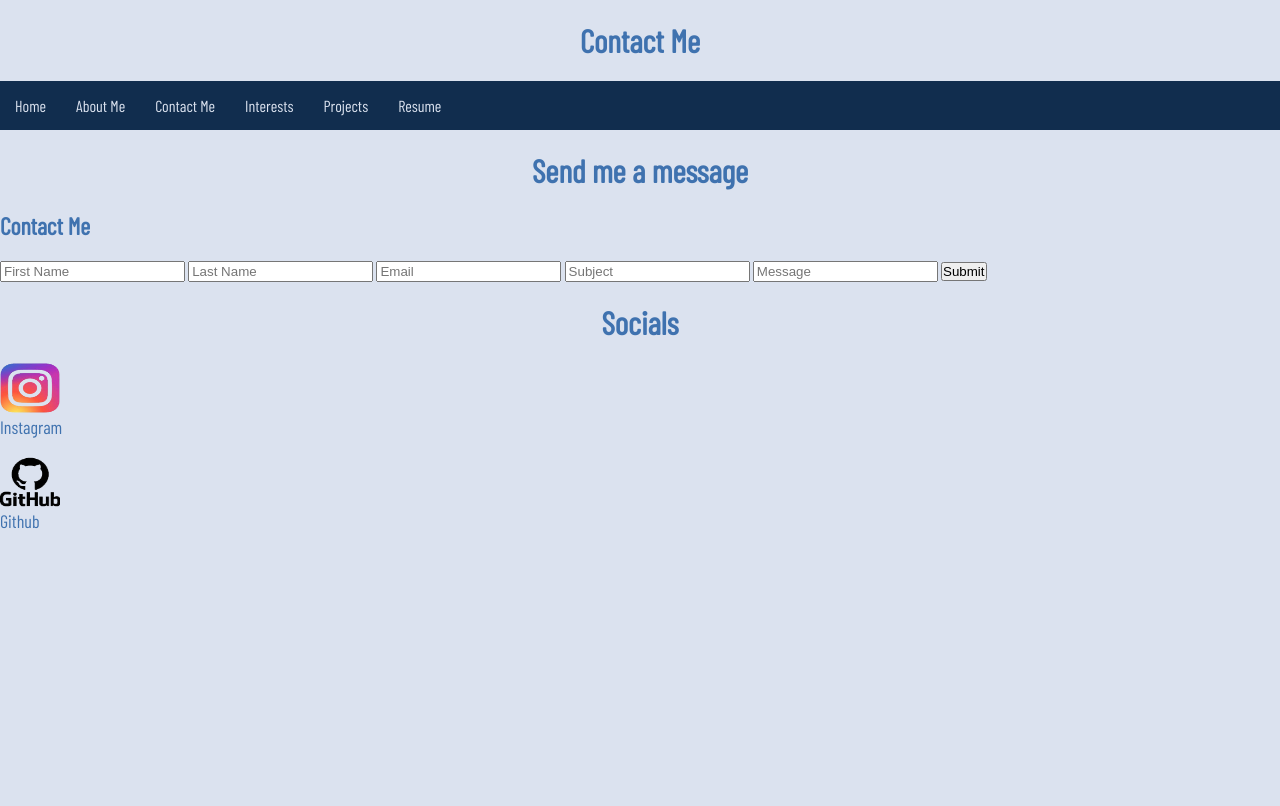
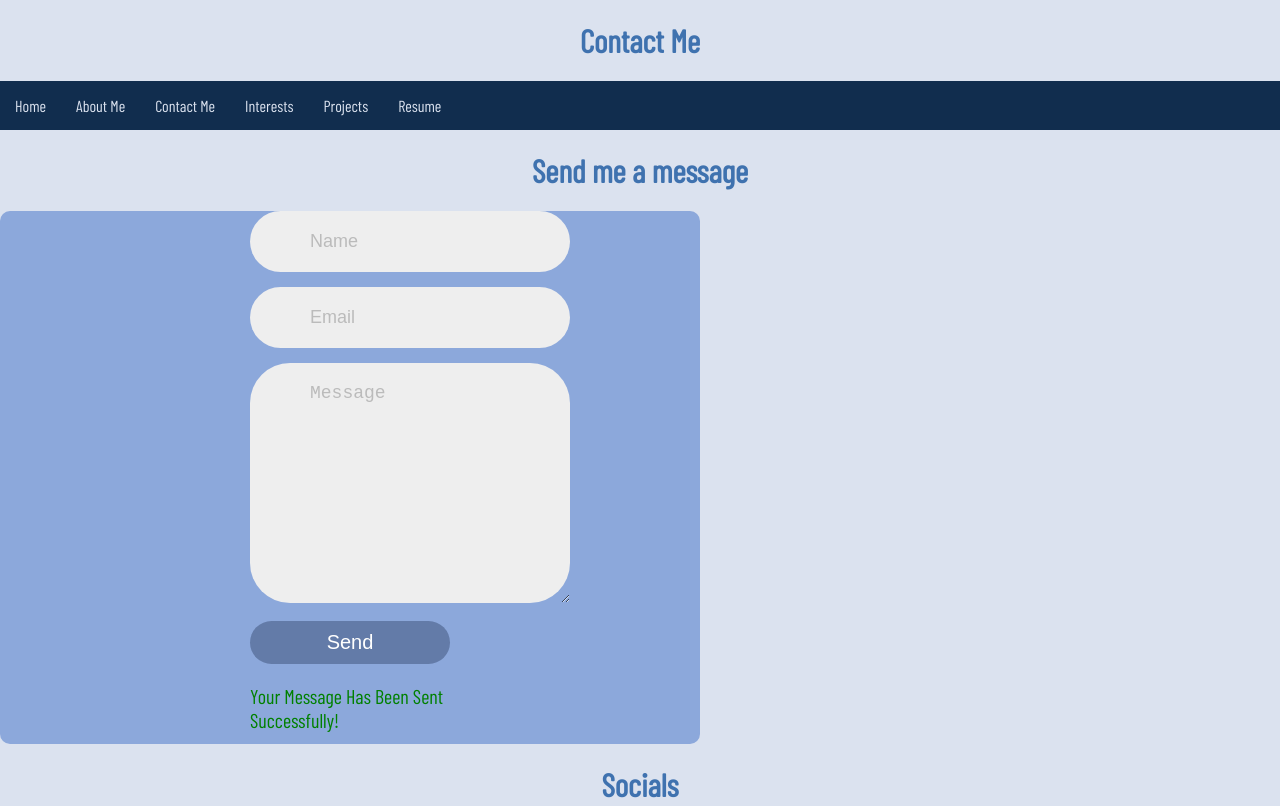
Before and after one commit to Unhabit/unhabit.github.io, a plain HTML site: page contact_me.html in a window 1280 px wide. Shown: the top 806 px of the page. Drawn offline with nearby package versions, Linux system fonts and the light colour scheme.

Commit message:
contact me thing

```diff
--- a/contact_me.html
+++ b/contact_me.html
@@ -1,5 +1,6 @@
 <!DOCTYPE html>
 <html lang="en">
+
 <head>
     <meta charset="UTF-8">
     <meta http-equiv="X-UA-Compatible" content="IE=edge">
@@ -7,6 +8,7 @@
     <title>Contact Me</title>
     <link rel="stylesheet" href="styles.css">
 </head>
+
 <body>
     <h1>Contact Me</h1>
     <nav class="navbar">
@@ -21,24 +23,43 @@
     </nav>
 </body>
 <h1>Send me a message</h1>
-<form action="#" method="post">
-    <h2>Contact Me</h2>
-    <input type="text" name="first_name" placeholder="First Name" required>
-    <input type="text" name="last_name" placeholder="Last Name" required>
-    <input type="email" name="email" placeholder="Email" required>
-    <input type="text" name="subject" placeholder="Subject" required>
-    <input type="text" name="text box" placeholder="Message" required>
-    <button type="submit">Submit</button>
-    </form>
+
+<body>
+    <div class="container">
+        <div class="box">
+            <div class="name">
+                <i class="fas fa-user"></i>
+                <input type="text" placeholder="Name" id="Name">
+            </div>
+            <div class="email">
+                <i class="fas fa-envelope"></i>
+                <input type="text" placeholder="Email" id="Email">
+            </div>
+            <div class="message-box">
+                <textarea id="msg" cols="30" rows="10" placeholder="Message"></textarea>
+            </div>
+            <div class="button">
+                <button id="send">Send</button>
+            </div>
+            <div class="message">
+                <div class="success" id="success">Your Message Has Been Sent Successfully!</div>
+                <div class="danger" id="danger">Fields Can't Be Empty!</div>
+            </div>
+        </div>
+    </div>
+    <input name="send-to" value="nahidshovobsc@gmail.com" hidden>
     <h1>Socials</h1>
     <style>
         a:active {
             background-color: #bccae3;
         }
     </style>
-<a target="_blank" href="https://www.instagram.com/mankyebsc/"><img src="images/Instagram.png" alt="My instgram" width="60" height="50" /></a>
+    <a target="_blank" href="https://www.instagram.com/mankyebsc/"><img src="images/Instagram.png" alt="My instgram"
+            width="60" height="50" /></a>
     <figcaption> <a target="_blank" href="https://www.instagram.com/mankyebsc/">Instagram</a></figcaption>
     <br>
-<a target="_blank" href="https://github.com/Unhabit"><img src="images/githublogo.png" alt="My Github" width="60" height="50" /></a>
+    <a target="_blank" href="https://github.com/Unhabit"><img src="images/githublogo.png" alt="My Github" width="60"
+            height="50" /></a>
     <figcaption> <a target="_blank" href="https://github.com/Unhabit">Github</a></figcaption>
+
 </html>
```
Lines whose indentation alone changed are shown as unchanged.
